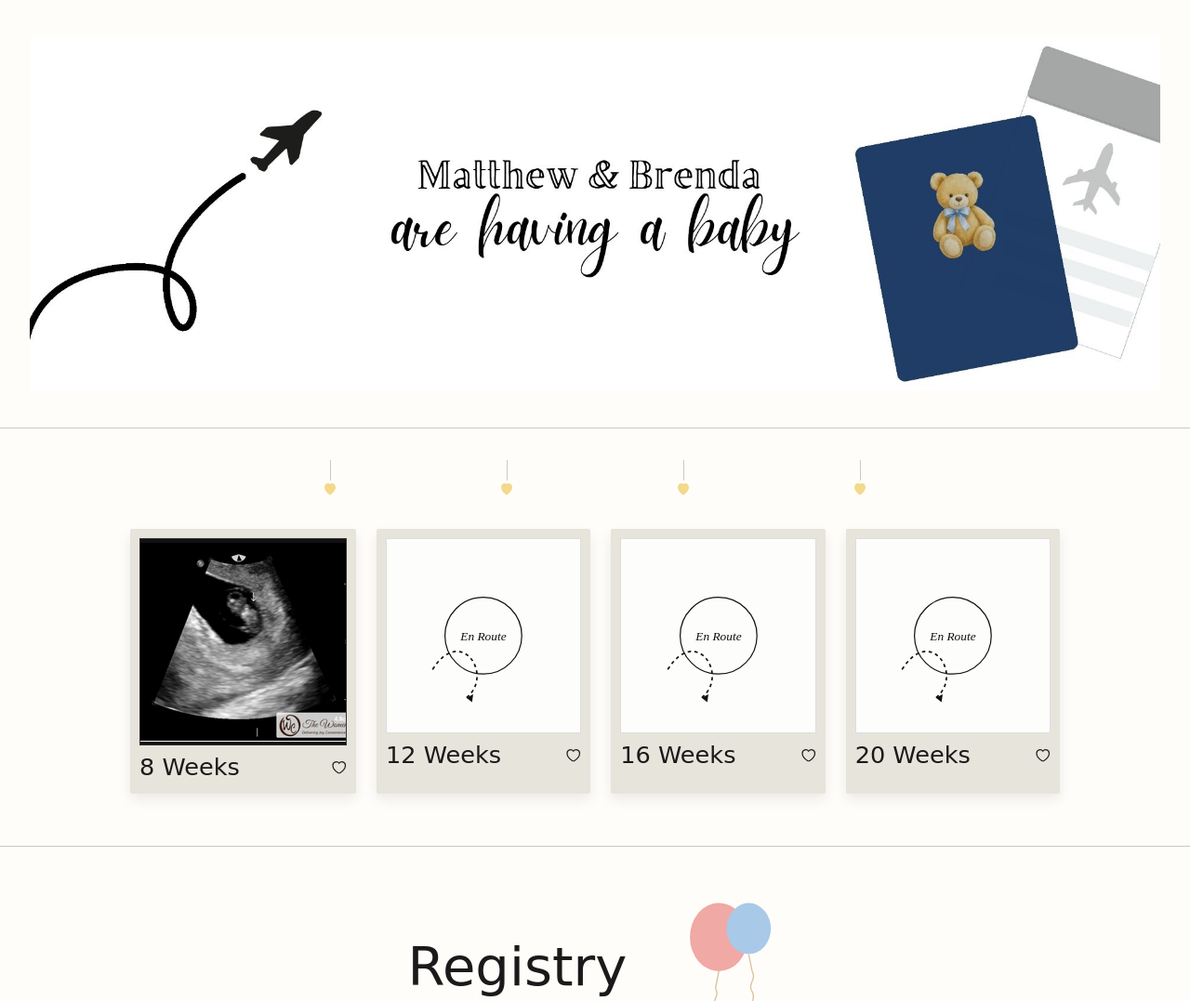
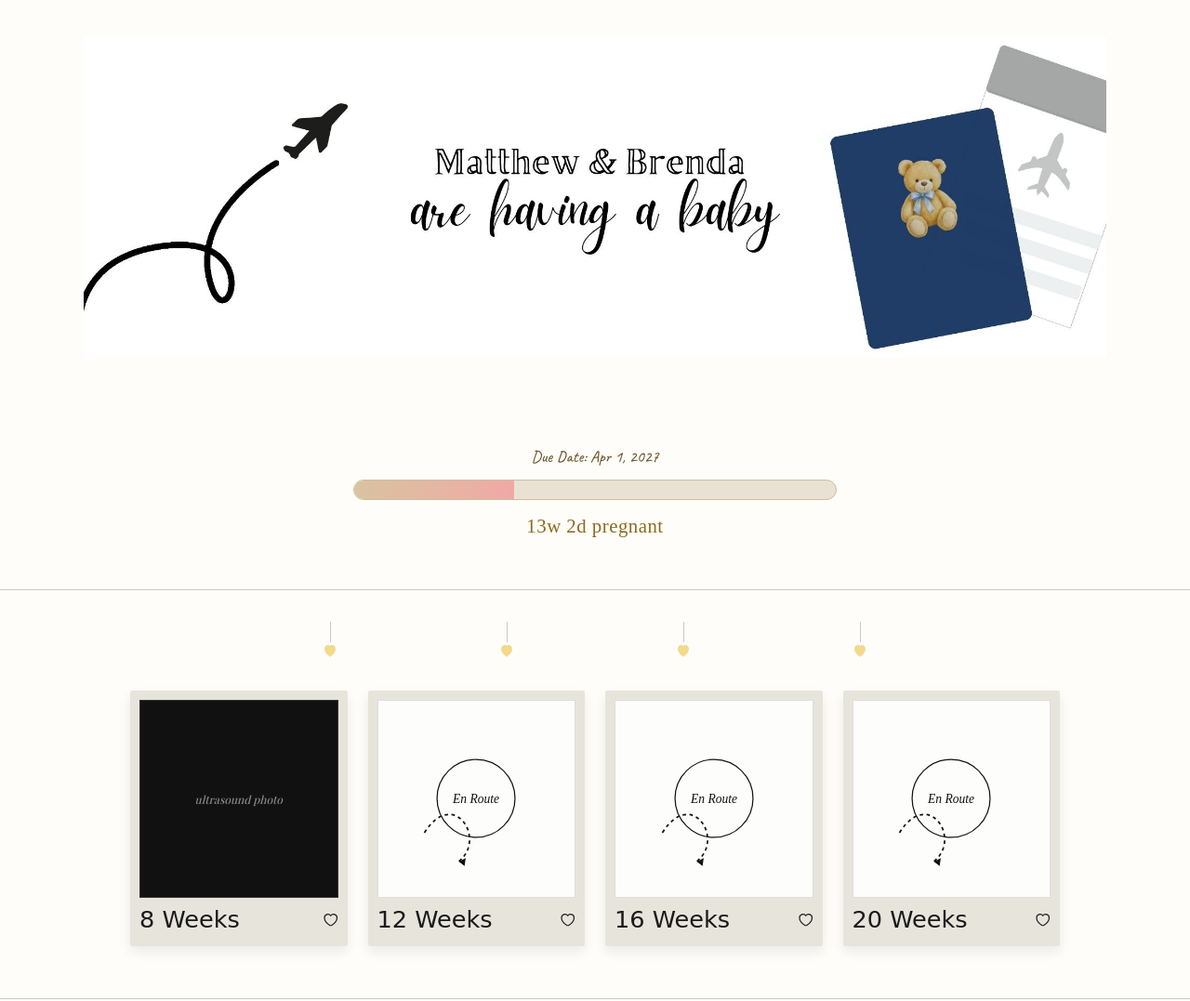
Before and after one commit to bremens23-web/baby, a plain HTML site: page index.html in a window 1280 px wide. Shown: the top 1077 px of the page at 93% size. Drawn offline with nearby package versions, Linux system fonts and the light colour scheme; no server answers; a web font is replaced by a local one.

Commit message:
Update index.html

```diff
--- a/index.html
+++ b/index.html
@@ -31,6 +31,7 @@
 
   /* HERO */
   .hero{padding:40px 32px;}
+  .hero-grid{max-width:1100px;margin:0 auto;}
   .banner{width:100%;height:auto;display:block;}
 
   /* SECTION SPACING */
@@ -105,6 +106,25 @@
 
   footer{padding:30px 0 50px;text-align:center;font-size:.8rem;color:#999;}
 
+  /* COUNTDOWN */
+  .countdown{text-align:center;}
+  .countdown .due{
+    font-family:'Caveat', cursive;font-size:1.1rem;color:#6b5b33;margin:0 0 14px;
+  }
+  .progress-track{
+    max-width:520px;margin:0 auto;height:22px;border-radius:20px;
+    background:#e9e2d3;border:1px solid #cdbf9c;overflow:hidden;
+  }
+  .progress-fill{
+    height:100%;border-radius:20px 0 0 20px;
+    background:linear-gradient(90deg, var(--tan), var(--blush));
+    width:0%;transition:width .6s ease;
+  }
+  .countdown .weeks{
+    font-family:'Rye', serif;font-size:1.3rem;color:var(--gold);margin:16px 0 0;
+    letter-spacing:.5px;
+  }
+
   @media (max-width:720px){
     .polaroids{grid-template-columns:1fr 1fr;}
     .registry-row{flex-direction:column;}
@@ -116,6 +136,14 @@
   <section class="hero">
     <div class="hero-grid">
       <img class="banner" src="havingababybanner.jpg" alt="Matthew & Brenda are having a baby">
+    </div>
+  </section>
+
+  <section class="countdown">
+    <div class="wrap">
+      <p class="due" id="dueDateText"></p>
+      <div class="progress-track"><div class="progress-fill" id="progressFill"></div></div>
+      <p class="weeks" id="weeksText"></p>
     </div>
   </section>
 
@@ -132,7 +160,7 @@
 
       <div class="polaroids">
         <div class="polaroid">
-          <div class="photo"><img src="8weekultrasound.png" alt="8 week ultrasound"></div>
+          <div class="photo">ultrasound photo</div>
           <div class="caption">8 Weeks <svg viewBox="0 0 24 24"><path d="M12 21s-8-5-8-11a5 5 0 019-3 5 5 0 019 3c0 6-8 11-8 11z"/></svg></div>
         </div>
         <div class="polaroid">
@@ -194,6 +222,27 @@
 
   <footer>Matthew &amp; Brenda are having a baby 💙🤍</footer>
 
+<script>
+  // Pregnancy countdown — auto-calculates from today's date, no manual updates needed
+  const DUE_DATE = new Date('2027-04-01T00:00:00');
+  const TOTAL_DAYS = 280; // standard 40-week pregnancy
+
+  const today = new Date();
+  const msPerDay = 86400000;
+  let daysPregnant = TOTAL_DAYS - Math.ceil((DUE_DATE - today) / msPerDay);
+  daysPregnant = Math.max(0, Math.min(TOTAL_DAYS, daysPregnant));
+
+  const weeks = Math.floor(daysPregnant / 7);
+  const days = daysPregnant % 7;
+  const percent = (daysPregnant / TOTAL_DAYS) * 100;
+
+  document.getElementById('progressFill').style.width = percent + '%';
+  document.getElementById('weeksText').textContent =
+    daysPregnant >= TOTAL_DAYS ? "Baby's here any day now! 🎉" : `${weeks}w ${days}d pregnant`;
+  document.getElementById('dueDateText').textContent =
+    'Due Date: ' + DUE_DATE.toLocaleDateString('en-US', { month: 'short', day: 'numeric', year: 'numeric' });
+</script>
+
 <script type="module">
   import { initializeApp } from "https://www.gstatic.com/firebasejs/10.13.0/firebase-app.js";
   import { getDatabase, ref, onValue, runTransaction } from "https://www.gstatic.com/firebasejs/10.13.0/firebase-database.js";
```
